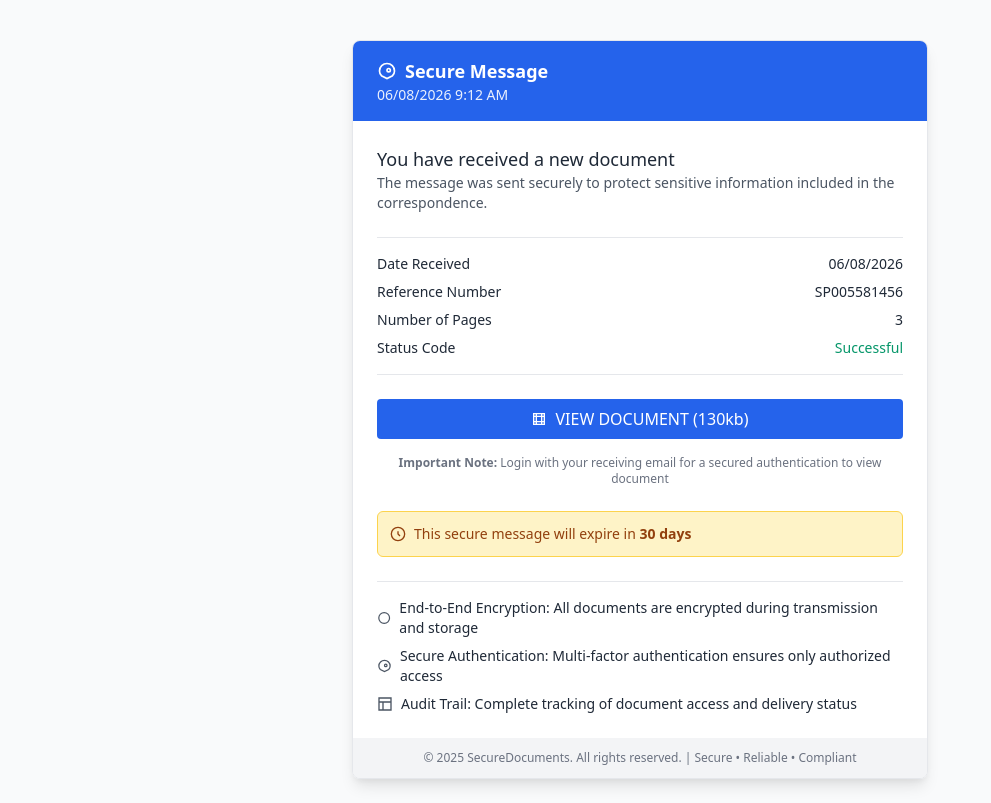
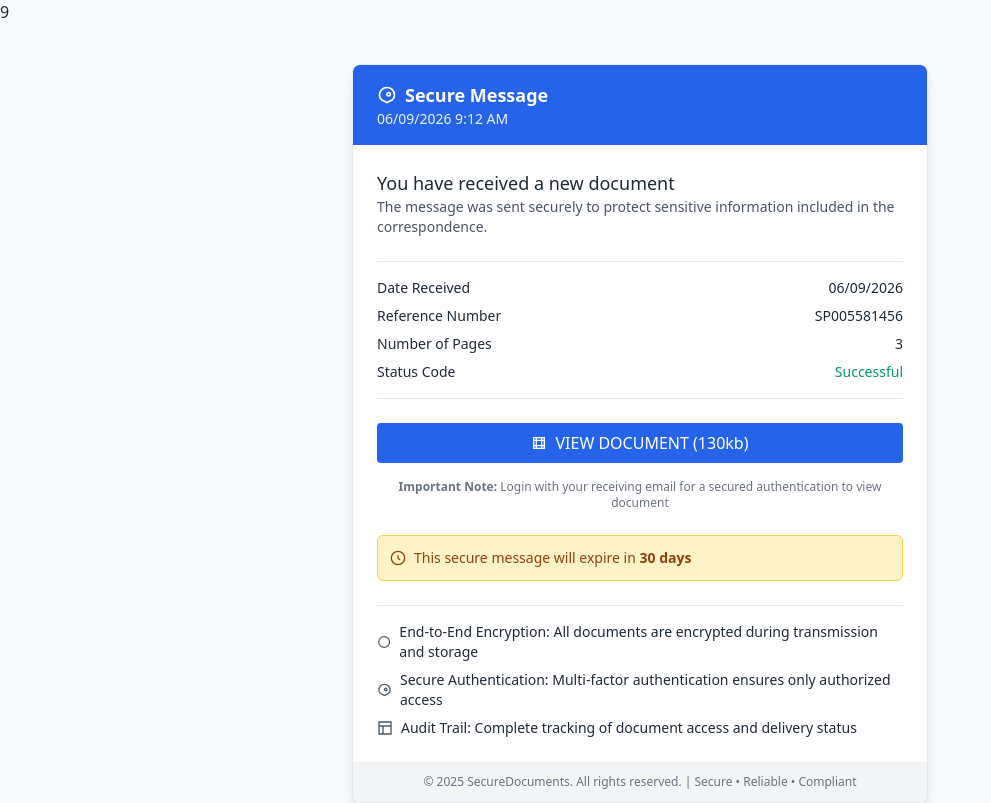
Before and after one commit to acetammy81-stack/bid-offer, a plain HTML site: page index.html in a window 1280 px wide. Shown: the whole page, without its empty margins (0-991 px from the left). Drawn offline with nearby package versions, Linux system fonts and the light colour scheme.

Commit message:
Update index.html

```diff
--- a/index.html
+++ b/index.html
@@ -1,4 +1,4 @@
-
+9
 <!DOCTYPE html>
 <html lang="en">
 <head>
@@ -30,7 +30,7 @@
         </svg>
         <h1 class="text-lg font-semibold">Secure Message</h1>
       </div>
-      <p class="text-sm opacity-90">06/08/2026 9:12 AM</p>
+      <p class="text-sm opacity-90">06/09/2026 9:12 AM</p>
     </div>
     <div class="bg-white px-6 py-6 space-y-6">
       <div>
@@ -38,7 +38,7 @@
         <p class="text-sm text-gray-600">The message was sent securely to protect sensitive information included in the correspondence.</p>
       </div>
       <div class="border-t border-b py-4 space-y-2 text-sm">
-        <div class="flex justify-between"><span class="font-medium">Date Received</span><span>06/08/2026</span></div>
+        <div class="flex justify-between"><span class="font-medium">Date Received</span><span>06/09/2026</span></div>
         <div class="flex justify-between"><span class="font-medium">Reference Number</span><span>SP005581456</span></div>
         <div class="flex justify-between"><span class="font-medium">Number of Pages</span><span>3</span></div>
         <div class="flex justify-between"><span class="font-medium">Status Code</span><span class="text-green-600 font-medium">Successful</span></div>
```
